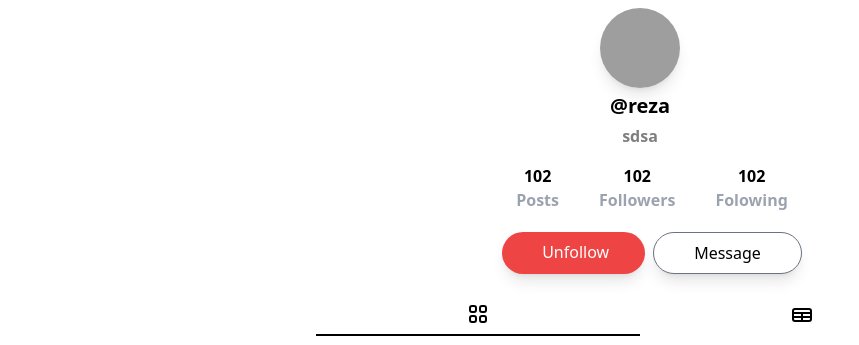
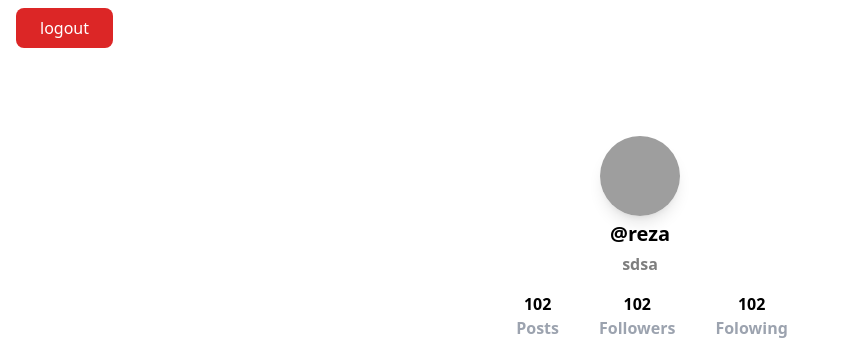
Before and after one commit to itisroach/social-media, a Django app: a page that uses roachgram/users/templates/main.html in a window 1280 px wide. Shown: the top 345 px of the page, without its empty margins (0-859 px from the left). Run offline with Django 5.2, Linux system fonts and the light colour scheme; a user stored in the database is signed in; data comes from the database, SQL or seed files in the repository; tables that the repository leaves empty hold one stand-in row (values such as "Sample post"); one stand-in notice (Sample message) is shown; some libraries are stand-ins or nearby versions; grey boxes are pictures that could not be loaded.

Commit message:
fixed some bugs when showing messages and created a logout button

```diff
--- a/roachgram/users/templates/main.html
+++ b/roachgram/users/templates/main.html
@@ -10,20 +10,31 @@
 </head>
 <body>
 
+    {% if user.is_authenticated %}
+    <form method="post" class="px-4 py-2" action="{% url 'logout-user' %}">
+        {% csrf_token %}
+        <button class="text-white rounded-lg bg-red-600 px-6 py-2" type="submit">logout</button>
+    </form>
+    {% endif %}
+
     {% if messages %}
         <script>
             setTimeout(() => {
-                const alert = document.querySelector(".alert")
-                alert.classList.remove("show")
-                alert.classList.add("hide")
+                const alerts = document.querySelectorAll(".alert")
+                alerts.forEach(alert => {
+                    alert.classList.remove("show")
+                    alert.classList.add("hide")
+                })
             }, 3000);
         </script>
+        <ul class="">
         {% for message in messages %}
-            <div class="alert {{ message.tags }} z-50 capitalize mt-20 text-white rounded-lg flex h-fit  absolute show flex-row items-center justify-center w-80 text-center px-5 py-2">
-                {{message}}
-            </div>
+            <li class="alert {{ message.tags }} z-50 capitalize mt-20 text-white rounded-lg flex h-fit  absolute show flex-row items-center justify-center w-80 text-center px-5 py-2 block">{{message}}</li>
+            <br>
+            <br>
+            <br>
         {% endfor %}
-
+        </ul>
     {% endif %}
 
     {% block content %}
```
